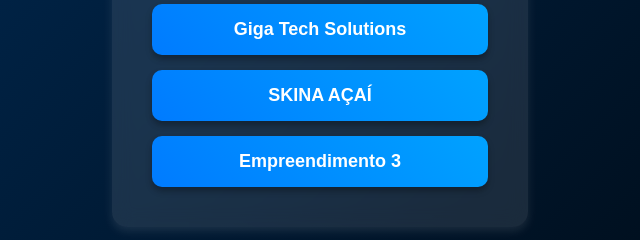
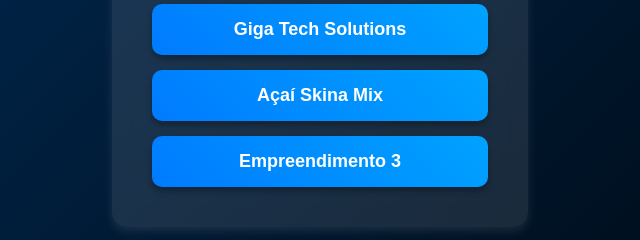
Before and after one commit to ssouza006/gigatech, a plain HTML site: page index.html in a window 1280 px wide. Shown: the part 415-655 px from the top of the page, 320-960 px from the left. Drawn offline with Linux system fonts and the light colour scheme.

Commit message:
Update index.html

```diff
--- a/index.html
+++ b/index.html
@@ -103,7 +103,7 @@
         <p>Escolha um dos nossos empreendimentos:</p>
         <div class="links">
             <a href="site.html" class="link-btn">Giga Tech Solutions</a>
-            <a href="skina.html" class="link-btn">SKINA AÇAÍ</a>
+            <a href="skina.html" class="link-btn">Açaí Skina Mix</a>
             <a href="#" class="link-btn">Empreendimento 3</a>
         </div>
     </div>
```
